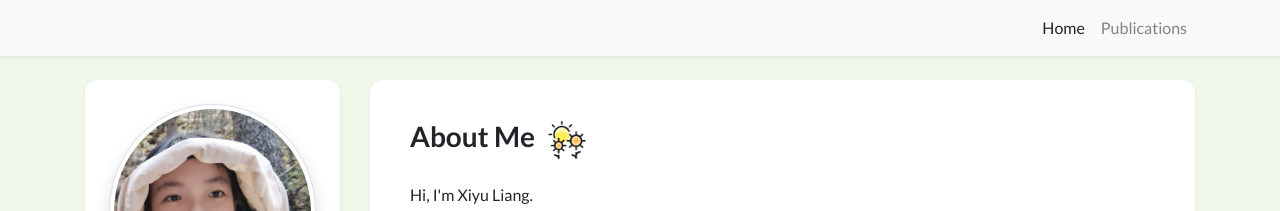
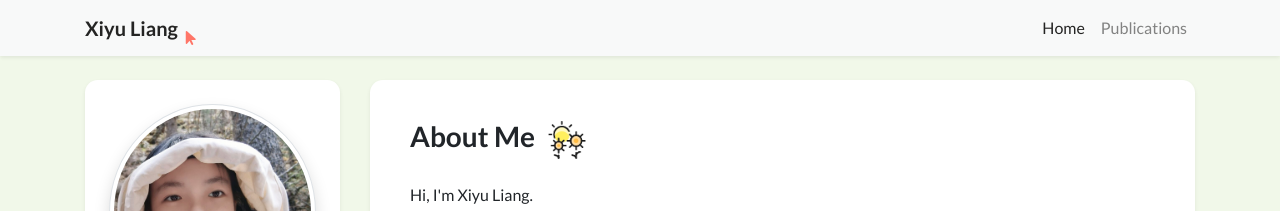
Before and after one commit to xiyuLiang09/xiyuliang09.github.io, a Jekyll site: the page built from index.html, in a window 1280 px wide. Shown: the top 211 px of the page. Built offline with Jekyll 4.4.1, drawn with Linux system fonts in a browser that asks for light colours; nearby versions of some CDN libraries; a style sheet for code colours, icons or effects is not loaded.

Commit message:
modify navbar

```diff
--- a/_includes/navbar.html
+++ b/_includes/navbar.html
@@ -1,7 +1,11 @@
 <nav class="navbar navbar-expand-sm navbar-light bg-light fixed-top mb-5 shadow-sm">
     <div class="{% if page.container_class %}{{ page.container_class }}{% else %}container-lg{% endif %}">
 
-        <a class="navbar-brand"><strong>{{site.data.profile.navbar_name}}</strong></a>
+        <!-- <a class="navbar-brand"><strong>{{site.data.profile.navbar_name}}</strong></a> -->
+        <a class="navbar-brand d-inline-flex align-items-end" href="{{ '/' | relative_url }}">
+          <strong style="margin-right: 0.4em;">Xiyu Liang</strong>
+          <i class="fas fa-mouse-pointer" style="color: #ff6f61; font-size: 1rem; margin-bottom: -3px;"></i>
+        </a>
         <button class="navbar-toggler" style="font-size: 1em; padding: 0.5em;" type="button" data-toggle="collapse" data-target="#navbarResponsive" aria-controls="navbarResponsive" aria-expanded="false" aria-label="Toggle navigation">
             <i class="fas fa-map"></i> Menu
         </button>
```
